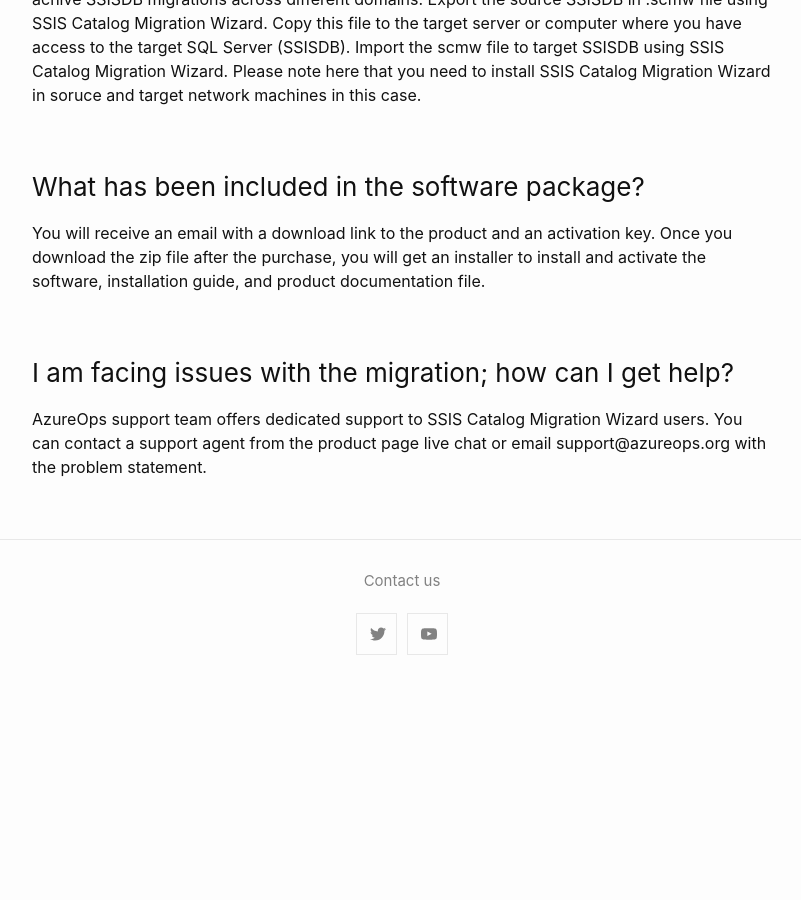
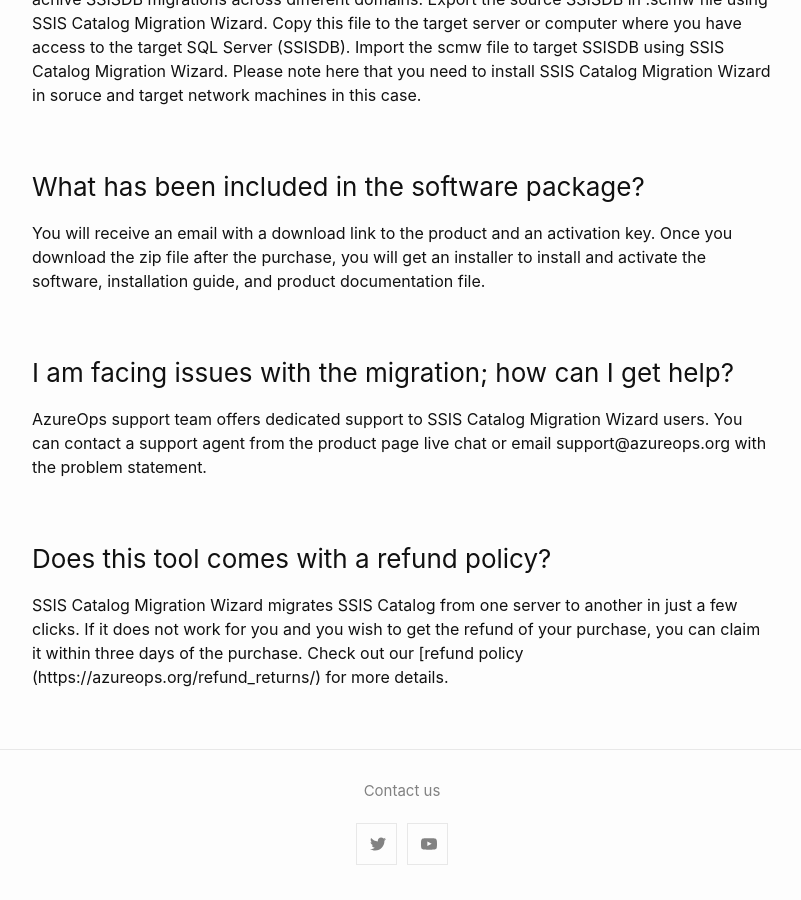
Before and after one commit to kr55/ssiscataloger, a Jekyll site: the page built from faq.md, in a window 1280 px wide and 900 px high, scrolled down 2115 px. Shown: the whole window, without its empty margins (238-1039 px from the left). Built offline with Jekyll 4.4.1, drawn with Linux system fonts in a browser that asks for light colours; before the commit the page ends 2805 px from its top, so only the background shows below that.

Commit message:
Update faq.md

```diff
--- a/faq.md
+++ b/faq.md
@@ -37,3 +37,6 @@ You will receive an email with a download link to the product and an activation
 
 ### I am facing issues with the migration; how can I get help?
 AzureOps support team offers dedicated support to SSIS Catalog Migration Wizard users. You can contact a support agent from the product page live chat or email support@azureops.org with the problem statement.
+
+### Does this tool comes with a refund policy?
+SSIS Catalog Migration Wizard migrates SSIS Catalog from one server to another in just a few clicks. If it does not work for you and you wish to get the refund of your purchase, you can claim it within three days of the purchase. Check out our [refund policy (https://azureops.org/refund_returns/) for more details.
```
